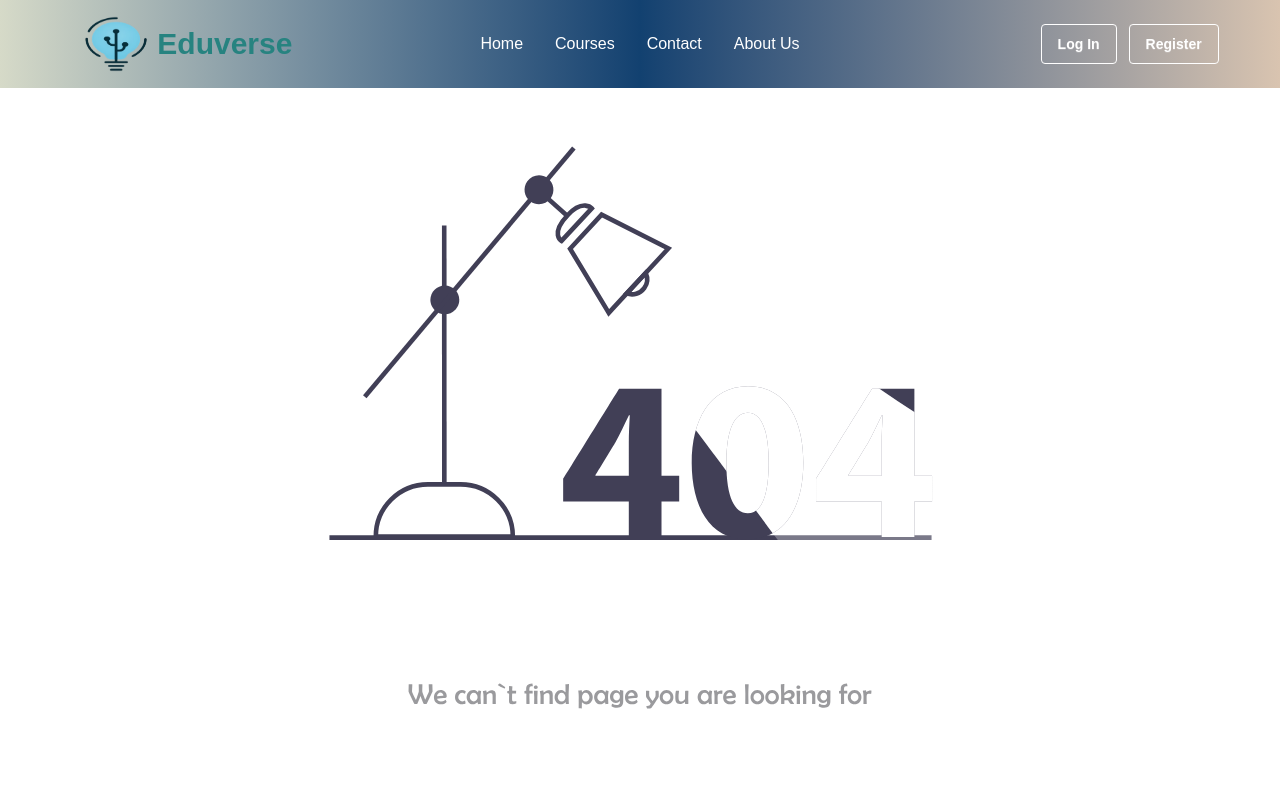
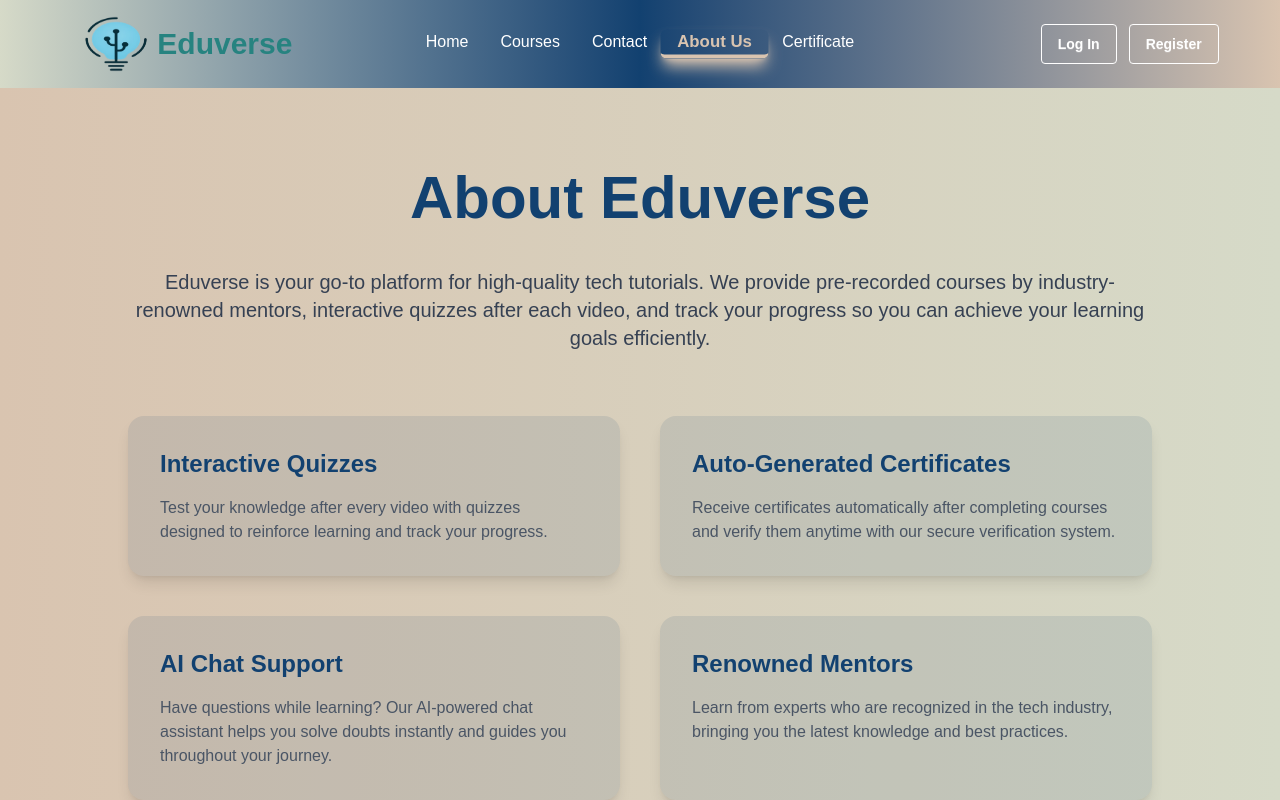
Before and after one commit to arafat-mr/Eduverse, a Next.js app: page /aboutUs in a window 1280 px wide. Before the commit this address had no page. Shown: the top 800 px of the page. Built offline with nearby package versions, Linux system fonts and the light colour scheme.

Commit message:
added about us page and certificate route

```diff
--- a/package.json
+++ b/package.json
@@ -10,6 +10,7 @@
   },
   "dependencies": {
     "@emotion/react": "^11.14.0",
+    "framer-motion": "^12.23.12",
     "lottie-react": "^2.4.1",
     "next": "15.5.2",
     "next-auth": "^4.24.11",
--- /dev/null
+++ b/src/app/aboutUs/page.jsx
@@ -0,0 +1,133 @@
+"use client";
+
+import { motion } from "framer-motion";
+import React from "react";
+
+export default function AboutUs() {
+  return (
+    <div className=" bg-gradient-to-r from-accent to-secondary min-h-screen py-20 px-5 md:px-20">
+      {/* Page Heading */}
+      <motion.h1
+        initial={{ opacity: 0, y: -50 }}
+        animate={{ opacity: 1, y: 0 }}
+        transition={{ duration: 0.8 }}
+        className="text-5xl md:text-6xl font-extrabold text-center text-primary mb-10"
+      >
+        About Eduverse
+      </motion.h1>
+
+      {/* Intro Section */}
+      <motion.div
+        initial={{ opacity: 0 }}
+        whileInView={{ opacity: 1 }}
+        viewport={{ once: true }}
+        transition={{ duration: 1 }}
+        className="max-w-11/12 mx-auto text-center mb-16"
+      >
+        <p className="text-lg md:text-xl text-gray-700">
+          Eduverse is your go-to platform for high-quality tech tutorials. We
+          provide pre-recorded courses by industry-renowned mentors, interactive
+          quizzes after each video, and track your progress so you can achieve
+          your learning goals efficiently.
+        </p>
+      </motion.div>
+
+      {/* Features Section */}
+      <motion.div
+        className="grid md:grid-cols-2 gap-10 max-w-5xl mx-auto"
+        initial="hidden"
+        whileInView="visible"
+        viewport={{ once: true }}
+        variants={{
+          visible: { transition: { staggerChildren: 0.3 } },
+          hidden: {},
+        }}
+      >
+        {/* Feature 1 */}
+        <motion.div
+          className="bg-primary/10 p-8 rounded-2xl hover:cursor-pointer shadow-lg  hover:shadow-xl transition duration-500"
+          variants={{
+            hidden: { opacity: 0, y: 30 },
+            visible: { opacity: 1, y: 0 },
+          }}
+        >
+          <h3 className="text-2xl font-bold text-primary mb-4">
+            Interactive Quizzes
+          </h3>
+          <p className="text-gray-600">
+            Test your knowledge after every video with quizzes designed to
+            reinforce learning and track your progress.
+          </p>
+        </motion.div>
+
+        {/* Feature 2 */}
+        <motion.div
+          className="bg-primary/10 p-8 rounded-2xl hover:cursor-pointer shadow-lg  hover:shadow-xl transition duration-500"
+          variants={{
+            hidden: { opacity: 0, y: 30 },
+            visible: { opacity: 1, y: 0 },
+          }}
+        >
+          <h3 className="text-2xl font-bold text-primary mb-4">
+            Auto-Generated Certificates
+          </h3>
+          <p className="text-gray-600">
+            Receive certificates automatically after completing courses and
+            verify them anytime with our secure verification system.
+          </p>
+        </motion.div>
+
+        {/* Feature 3 */}
+        <motion.div
+          className="bg-primary/10 p-8 rounded-2xl hover:cursor-pointer shadow-lg  hover:shadow-xl transition duration-500"
+          variants={{
+            hidden: { opacity: 0, y: 30 },
+            visible: { opacity: 1, y: 0 },
+          }}
+        >
+          <h3 className="text-2xl font-bold text-primary mb-4">
+            AI Chat Support
+          </h3>
+          <p className="text-gray-600">
+            Have questions while learning? Our AI-powered chat assistant helps
+            you solve doubts instantly and guides you throughout your journey.
+          </p>
+        </motion.div>
+
+        {/* Feature 4 */}
+        <motion.div
+          className="bg-primary/10 p-8 rounded-2xl hover:cursor-pointer shadow-lg  hover:shadow-xl transition duration-500"
+          variants={{
+            hidden: { opacity: 0, y: 30 },
+            visible: { opacity: 1, y: 0 },
+          }}
+        >
+          <h3 className="text-2xl font-bold text-primary mb-4">
+            Renowned Mentors
+          </h3>
+          <p className="text-gray-600">
+            Learn from experts who are recognized in the tech industry, bringing
+            you the latest knowledge and best practices.
+          </p>
+        </motion.div>
+      </motion.div>
+
+      {/* Closing Section */}
+      <motion.div
+        initial={{ opacity: 0, scale: 0.9 }}
+        whileInView={{ opacity: 1, scale: 1 }}
+        transition={{ duration: 1 }}
+        className="mt-20 max-w-3xl mx-auto text-center"
+      >
+        <h2 className="text-3xl md:text-4xl font-bold text-primary mb-4">
+          Join Eduverse Today
+        </h2>
+        <p className="text-gray-700 text-lg md:text-xl">
+          Enhance your tech skills, track your growth, earn certificates, and
+          get help anytime with our AI assistant. Start your journey with
+          Eduverse now!
+        </p>
+      </motion.div>
+    </div>
+  );
+}
--- a/src/app/components/Navbar.jsx
+++ b/src/app/components/Navbar.jsx
@@ -16,14 +16,27 @@ export default function Navbar() {
       <li className={`${linkStyle} ${pathname === "/" ? activeStyle : ""}`}>
         <Link href={"/"}> Home </Link>
       </li>
-      <li className={linkStyle}>
+      <li
+        className={`${linkStyle} ${pathname === "/courses" ? activeStyle : ""}`}
+      >
         <Link href={"/courses"}> Courses </Link>
       </li>
-      <li className={linkStyle}>
+      <li
+        className={`${linkStyle} ${pathname === "/contact" ? activeStyle : ""}`}
+      >
         <Link href={"/contact"}> Contact </Link>
       </li>
-      <li className={linkStyle}>
+      <li
+        className={`${linkStyle} ${pathname === "/aboutUs" ? activeStyle : ""}`}
+      >
         <Link href={"/aboutUs"}> About Us </Link>
+      </li>
+      <li
+        className={`${linkStyle} ${
+          pathname === "/certificate" ? activeStyle : ""
+        }`}
+      >
+        <Link href={"/certificate"}> Certificate</Link>
       </li>
     </>
   );
```
Also changed, not shown: 1 other file (tests, documents, lock files or other folders).
